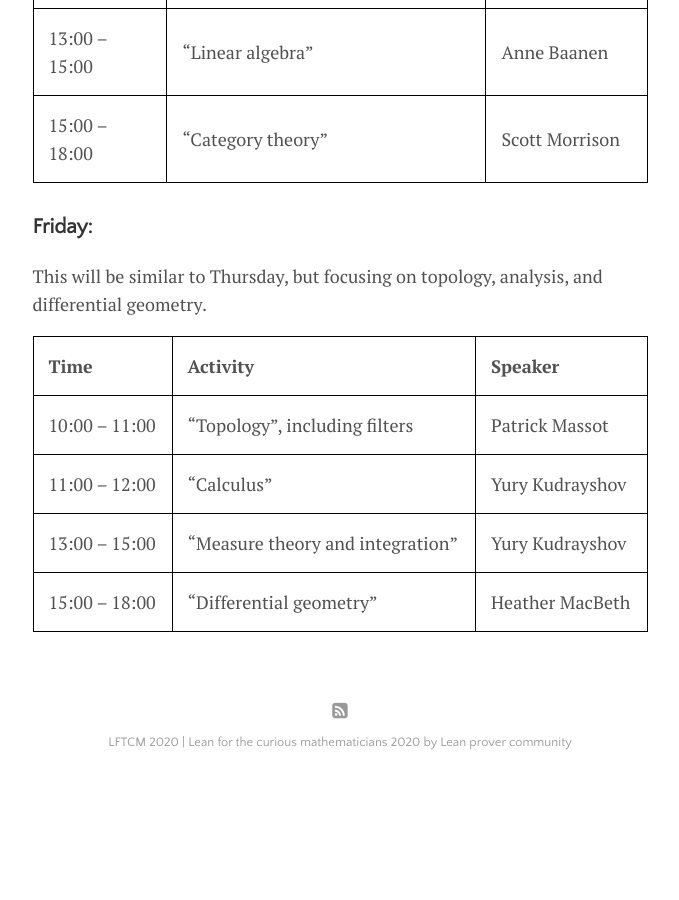
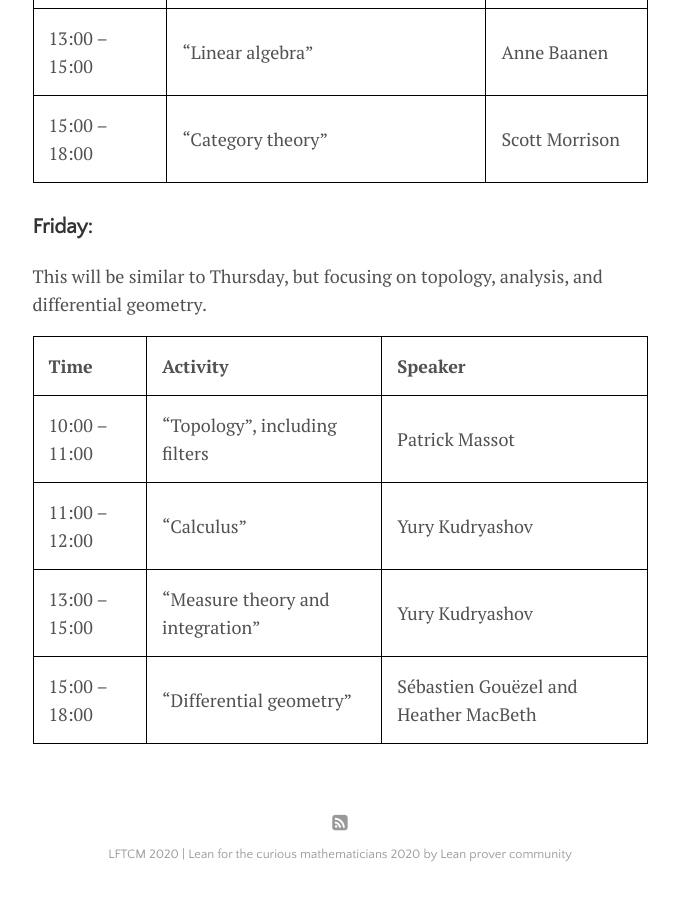
Before and after one commit to leanprover-community/lftcm2020, a Jekyll site: the page built from schedule.md, in a window 1280 px wide and 900 px high, scrolled down 2841 px. Shown: the whole window, without its empty margins (300-979 px from the left). Built offline with Jekyll 4.4.1, drawn with Linux system fonts in a browser that asks for light colours; before the commit the page ends 3629 px from its top, so only the background shows below that.

Commit message:
Schedule typos

```diff
--- a/schedule.md
+++ b/schedule.md
@@ -96,6 +96,6 @@
 Time | Activity | Speaker
 ---- | -------- | -------
 10:00 -- 11:00 | “Topology”, including filters          | Patrick Massot
-11:00 -- 12:00 | “Calculus”                             | Yury Kudrayshov
-13:00 -- 15:00 | “Measure theory and integration”       | Yury Kudrayshov
-15:00 -- 18:00 | “Differential geometry”                | Heather MacBeth
+11:00 -- 12:00 | “Calculus”                             | Yury Kudryashov
+13:00 -- 15:00 | “Measure theory and integration”       | Yury Kudryashov
+15:00 -- 18:00 | “Differential geometry”                | Sébastien Gouëzel and Heather MacBeth
```
